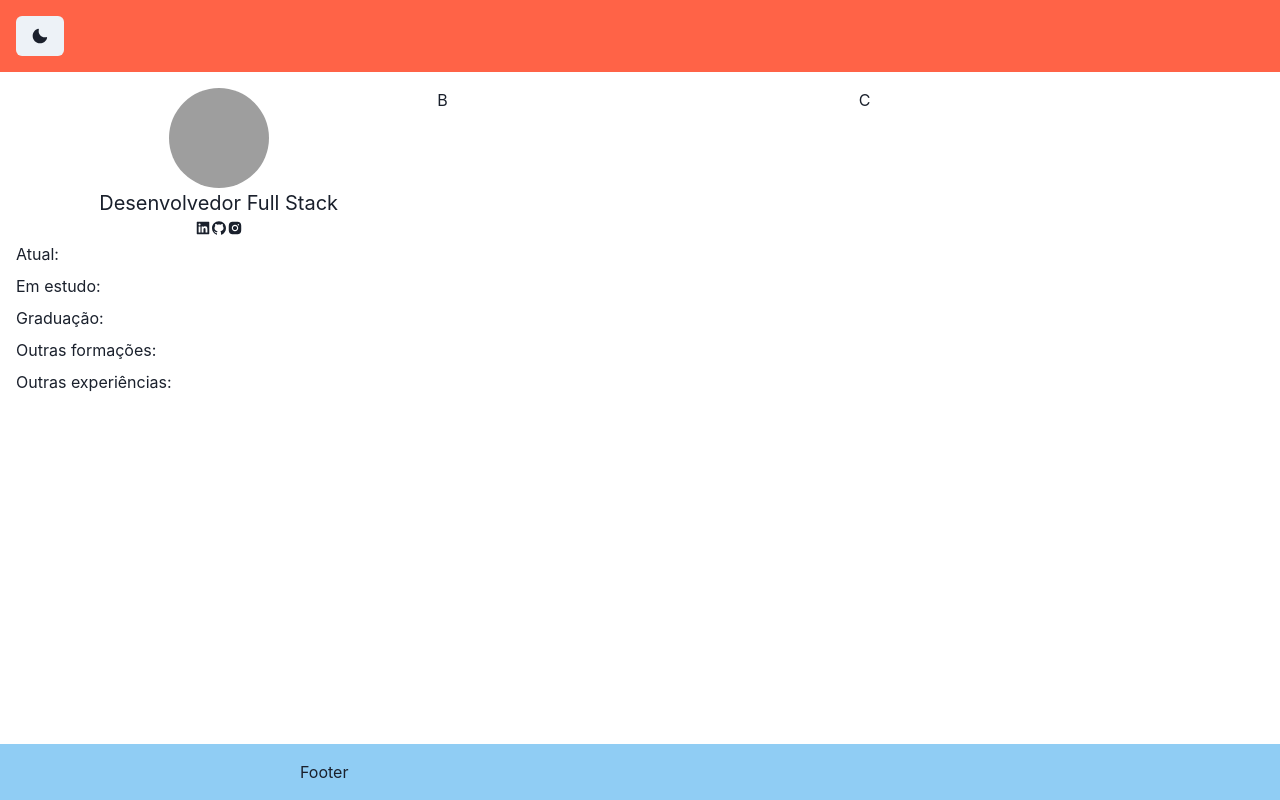
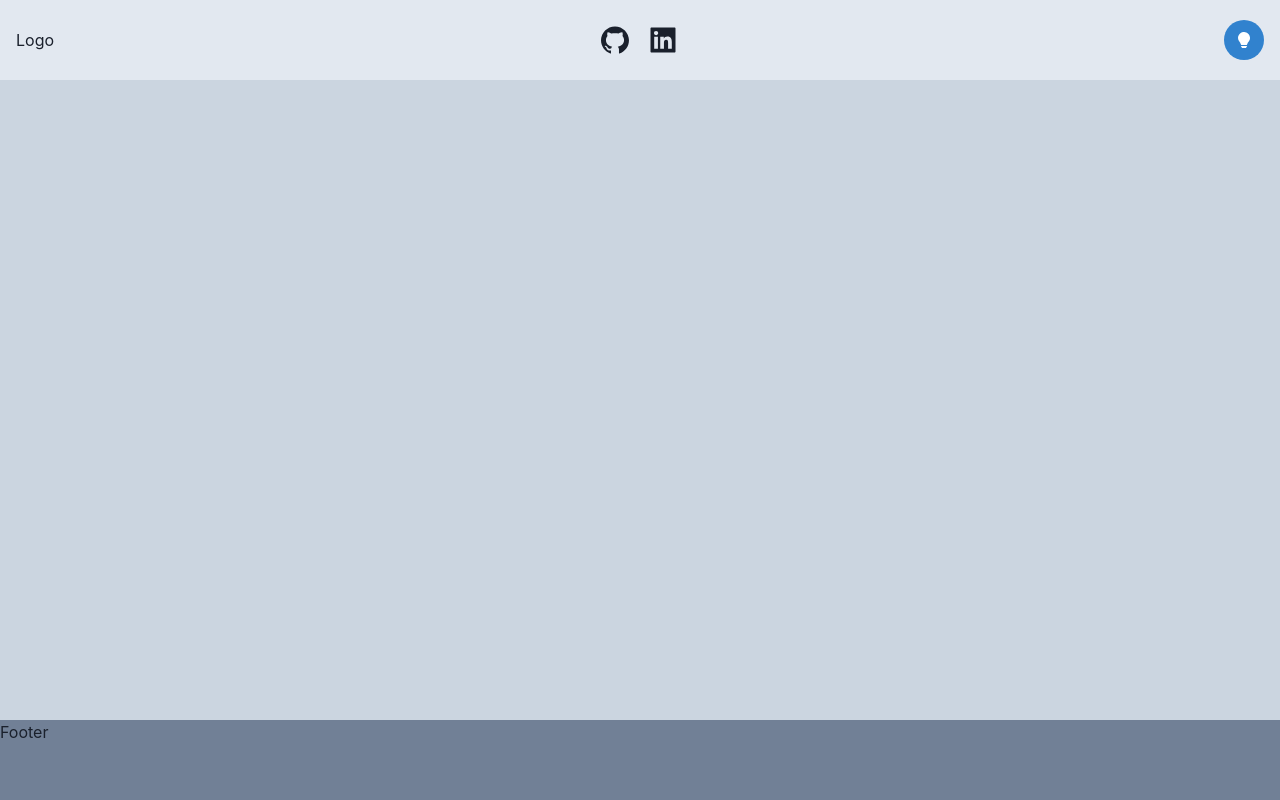
Before and after one commit to GuilhermeDeOliveiraAmorim/micro-perfil, a Next.js app: page / in a window 1280 px wide. Built offline with nearby package versions, Linux system fonts and the light colour scheme; grey boxes are pictures that could not be loaded.

Commit message:
feat(layout): change everything

```diff
--- a/components/perfil/PerfilRoot.tsx
+++ b/components/perfil/PerfilRoot.tsx
@@ -1,3 +1,4 @@
+import { Flex } from "@chakra-ui/react";
 import { ReactNode } from "react";
 
 interface PerfilRootProps {
@@ -5,5 +6,5 @@ interface PerfilRootProps {
 }
 
 export const PerfilRoot = ({ children }: PerfilRootProps) => {
-  return <div>{children}</div>;
+  return <Flex>{children}</Flex>;
 };
--- a/pages/index.tsx
+++ b/pages/index.tsx
@@ -1,56 +1,28 @@
-import { AiFillLinkedin, AiFillGithub, AiFillInstagram } from "react-icons/ai";
-import { Box, Flex } from "@chakra-ui/react";
-import Header from "../components/header";
-import Content from "../components/content";
-import Perfil from "../components/perfil";
-import SocialNetwork from "../components/socialNetwork";
-import Footer from "../components/footer";
-import { perfil } from "../repository/perfil.seed";
+import { Box, Button, Flex, Icon, useColorMode } from "@chakra-ui/react";
+import { AiFillGithub, AiFillLinkedin } from 'react-icons/ai';
+import { BsFillLightbulbFill, BsFillLightbulbOffFill } from 'react-icons/bs';
 
 export default function Home() {
+  const { colorMode, toggleColorMode } = useColorMode();
+
   return (
-    <Box
-      display={"flex"}
-      flexDirection={"column"}
-      height={"100vh"}
-      justifyContent={"space-between"}
-    >
-      <Header.Root>
-        <Header.Button />
-      </Header.Root>
+    <Flex h={"100vh"} justifyContent={"space-between"} flexDirection={"column"}>
+      <Flex p={"4"} h={"10vh"} bg={"gray.200"} justifyContent={"space-between"} alignItems={"center"}>
+        <Box>Logo</Box>
+        <Flex gap={"4"} justifyContent={"space-between"} alignItems={"center"}>
+          <Icon boxSize={[5, 6, 7, 8]} as={AiFillGithub} />
+          <Icon boxSize={[5, 6, 7, 8]} as={AiFillLinkedin} />
+        </Flex>
+        <Box>
+          <Button onClick={toggleColorMode} rounded={"full"} p={"0"} colorScheme='blue'>
+            {colorMode === "light" ? <Icon as={BsFillLightbulbFill} /> : <Icon as={BsFillLightbulbOffFill} />}
+          </Button>
+        </Box>
+      </Flex>
+      <Flex pl={[4, 8, 16, 32]} pr={"40"} h={"80vh"} bg={"gray.300"}>
 
-      <Content.Root
-        gridArrangement={{
-          templateColumns: {
-            quantity: 3,
-            fraction: 1,
-          },
-          templateRows: {
-            quantity: 1,
-            fraction: 1,
-          },
-        }}
-      >
-        <Perfil.Root>
-          <Flex flexDirection={"column"} alignItems={"center"}>
-            <Perfil.Image src={perfil.image} altText={perfil.name} />
-            <Perfil.Title title={perfil.jobTitle} />
-            <Perfil.SocialNetworks>
-              <SocialNetwork icon={AiFillLinkedin} link="" />
-              <SocialNetwork icon={AiFillGithub} link="" />
-              <SocialNetwork icon={AiFillInstagram} link="" />
-            </Perfil.SocialNetworks>
-          </Flex>
-
-          <Perfil.Bio bioText={perfil.bio} />
-        </Perfil.Root>
-        <div>B</div>
-        <div>C</div>
-      </Content.Root>
-
-      <Footer.Root>
-        <div>Footer</div>
-      </Footer.Root>
-    </Box>
+      </Flex>
+      <Flex h={"10vh"} bg={"gray.500"}>Footer</Flex>
+    </Flex>
   );
 }
```
Also changed, not shown: components/social_network/index.tsx (renamed from components/socialNetwork/index.tsx).
